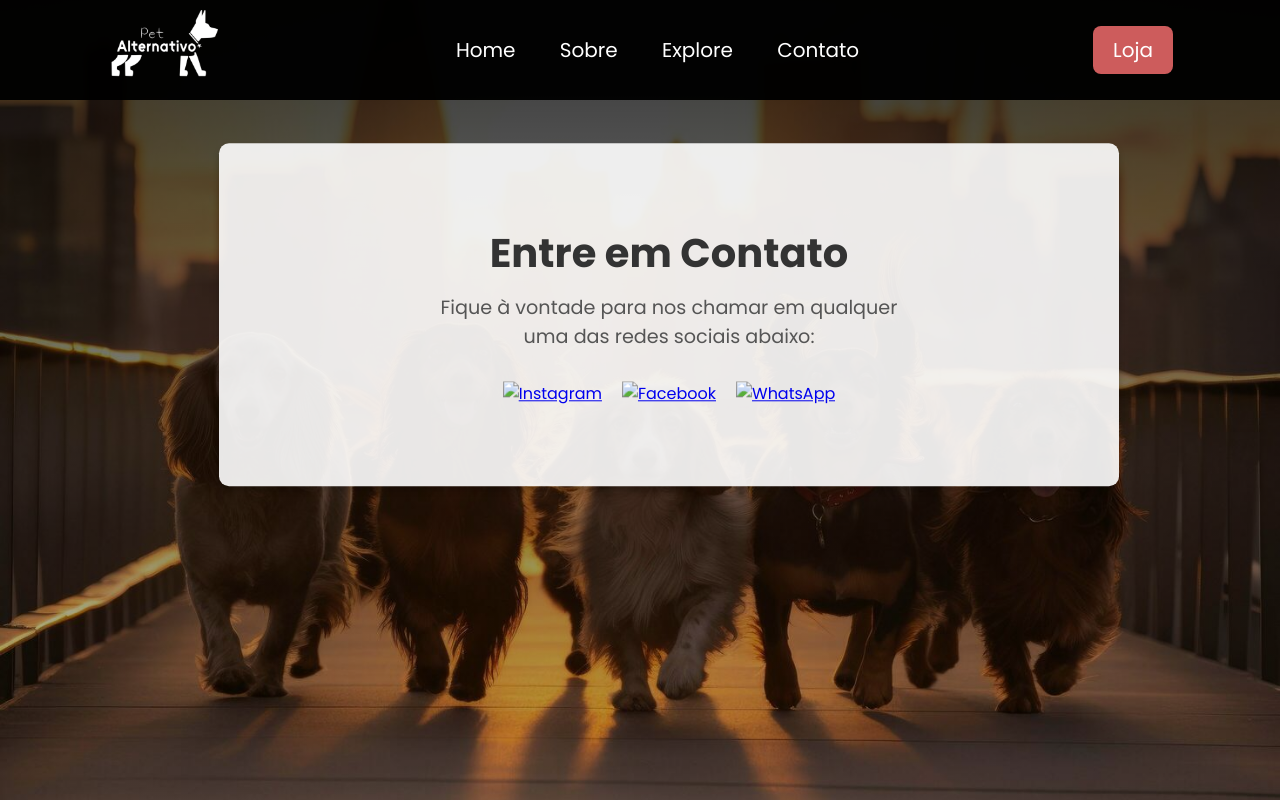
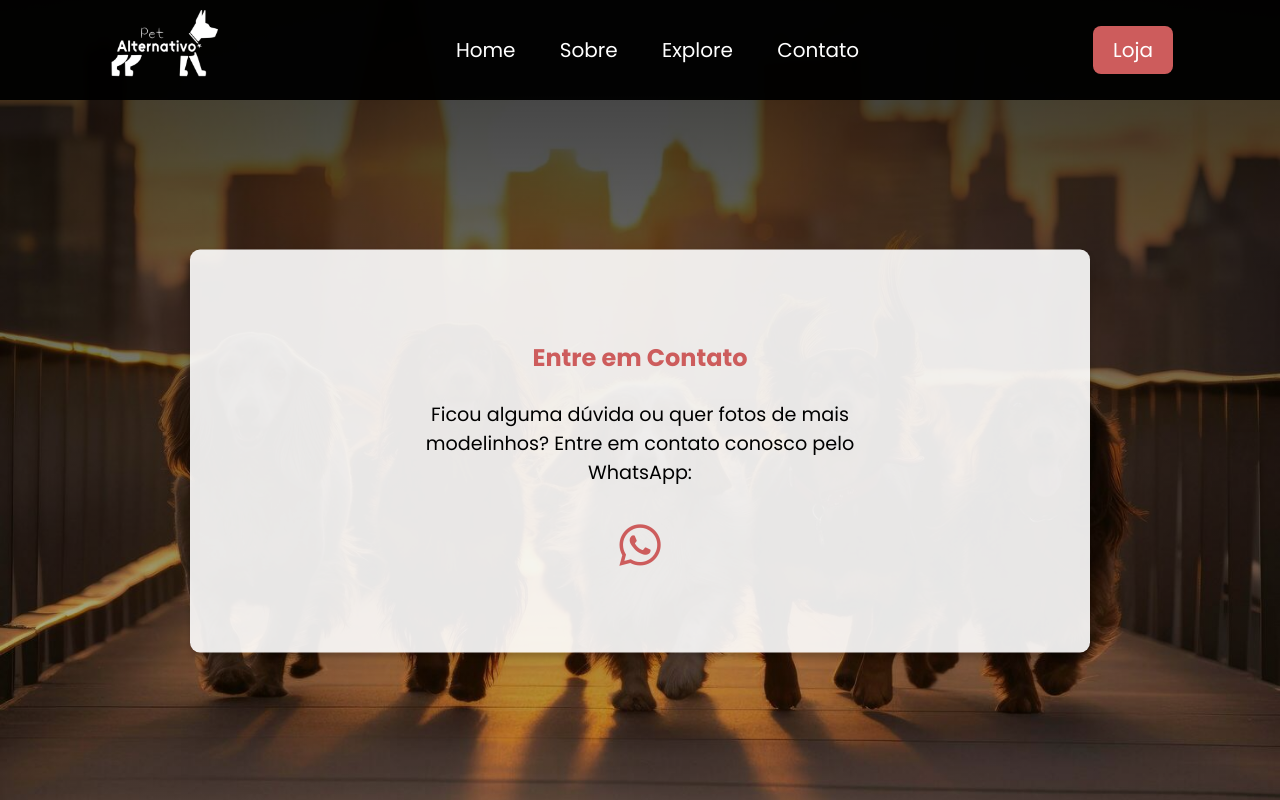
Before and after one commit to babideclie/NewYorkDog, a plain HTML site: page contato.html in a window 1280 px wide. Drawn offline with nearby package versions, Linux system fonts and the light colour scheme; a web font is replaced by a local one.

Commit message:
Finalizado

```diff
--- a/contato.css
+++ b/contato.css
@@ -19,7 +19,6 @@ header{
     height: 100vh;
     font-family: 'Poppins', sans-serif;
     position: fixed;
-    z-index: 4;
 }
 
 nav{
@@ -71,16 +70,14 @@ nav{
     width: 100%;
     box-shadow: 0px 4px 6px rgba(0, 0, 0, 0.2);
     position: absolute;
-    top: 15%;
-    left: 15%;
-    transform: translate(3%, 3%);
-    z-index: 0;
-    margin-top: 13px;
+    top: 50%;
+    left: 50%;
+    transform: translate(-50%, -50%);
+    margin-top: 4%;
 }
 
 .contact-container {
     position: relative;
-    z-index: 2;
     text-align: center;
     padding: 50px;
     max-width: 600px;
@@ -88,32 +85,16 @@ nav{
 }
 
 .contact-container h1 {
-    font-size: 2.5em;
-    margin-bottom: 10px;
-    color: #333;
+    font-size: 1.5em;
+    margin-top: 10px;
+    margin-bottom: 25px;
+    color: #cd5c5c;
     font-family: 'Poppins', sans-serif;
 }
 
 .contact-container p {
     font-size: 1.2em;
     margin-bottom: 30px;
-    color: #555;
+    color: black;
     font-family: 'Poppins', sans-serif;
 }
-
-.icons {
-    display: flex;
-    justify-content: center;
-    gap: 20px;
-    font-family: 'Poppins', sans-serif;
-}
-
-.icons a img {
-    width: 60px;
-    height: 60px;
-    transition: transform 0.3s;
-}
-
-.icons a img:hover {
-    transform: scale(1.2);
-}
--- a/contato.html
+++ b/contato.html
@@ -6,6 +6,8 @@
     <link rel="shortcut icon" href="favicon-32x32.png" type="image/x-icon">
     <link rel="stylesheet" href="contato.css">
     <title>Contato</title>
+    <link href='https://unpkg.com/boxicons@2.1.4/css/boxicons.min.css' rel='stylesheet'>
+
 </head>
 <body>
     <header>
@@ -28,17 +30,11 @@
     <div class="content">
         <div class="contact-container">
             <h1>Entre em Contato</h1>
-            <p>Fique à vontade para nos chamar em qualquer uma das redes sociais abaixo:</p>
+            <p>Ficou alguma dúvida ou quer fotos de mais modelinhos? Entre em contato conosco pelo WhatsApp:</p>
             <div class="icons">
-                <a href="https://instagram.com/seu_perfil" target="_blank">
-                    <img src="images/instagram-icon.png" alt="Instagram">
-                </a>
-                <a href="https://facebook.com/sua_pagina" target="_blank">
-                    <img src="images/facebook-icon.png" alt="Facebook">
-                </a>
-                <a href="https://wa.me/seu_numero" target="_blank">
-                    <img src="images/whatsapp-icon.png" alt="WhatsApp">
-                </a>
+                <a href="https://wa.me/+5531995421379?text=Ol%C3%A1!%20" target="_blank">
+                    <i class='bx bxl-whatsapp' style="font-size: 55px; color: #cd5c5c;"></i>
+                  </a>
             </div>
         </div>
     </div>
--- a/explore.css
+++ b/explore.css
@@ -71,11 +71,11 @@ nav{
     width: 100%;
     box-shadow: 0px 4px 6px rgba(0, 0, 0, 0.2);
     position: absolute;
-    top: 15%;
-    left: 15%;
-    transform: translate(3%, 3%);
+    top: 50%;
+    left: 50%;
+    transform: translate(-50%, -50%);
     z-index: 0;
-    margin-top: 6px;
+    margin-top: 4%;
 }
 
 .gallery {
--- a/sobre.css
+++ b/sobre.css
@@ -63,7 +63,9 @@ nav{
     background: transparent;
 }
 
-.content{
+/*MUDA AQUI*/
+
+.background {
     background-color: rgba(255, 255, 255, 0.9);
     padding: 30px;
     border-radius: 10px;
@@ -71,10 +73,11 @@ nav{
     width: 100%;
     box-shadow: 0px 4px 6px rgba(0, 0, 0, 0.2);
     position: absolute;
-    top: 15%;
-    left: 15%;
-    transform: translate(3%, 3%);
+    top: 50%;
+    left: 50%;
+    transform: translate(-50%, -50%);
     z-index: 0;
+    margin-top: 4%;
 }
 
 .content h1 {
```
